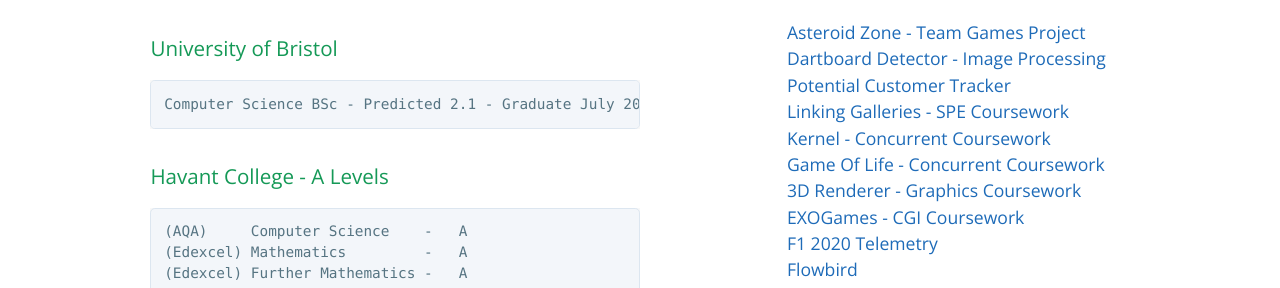
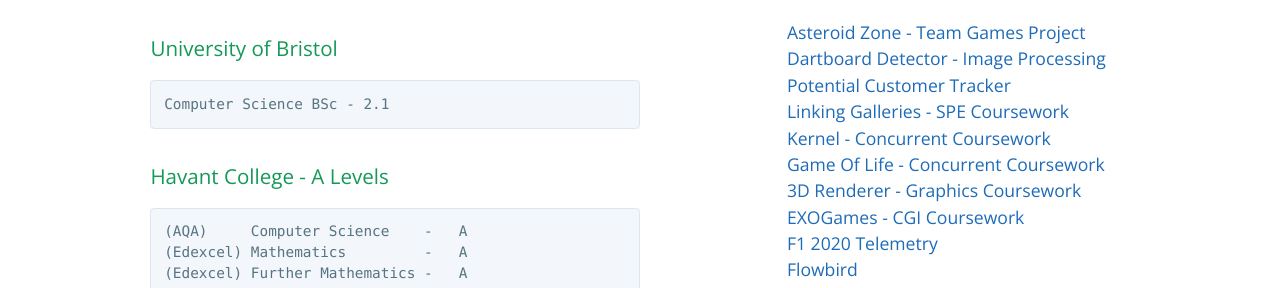
Before and after one commit to Pope10830/Pope10830.github.io, a Jekyll site: the page built from index.md, in a window 1280 px wide. Shown: the part 598-886 px from the top of the page. Built offline with Jekyll 4.4.1, drawn with Linux system fonts in a browser that asks for light colours.

Commit message:
Updated uni grade

````diff
--- a/index.md
+++ b/index.md
@@ -13,7 +13,7 @@
 ## Education
 ### University of Bristol
 ```
-Computer Science BSc - Predicted 2.1 - Graduate July 2021
+Computer Science BSc - 2.1
 ```
 ### Havant College - A Levels
 ```
````
